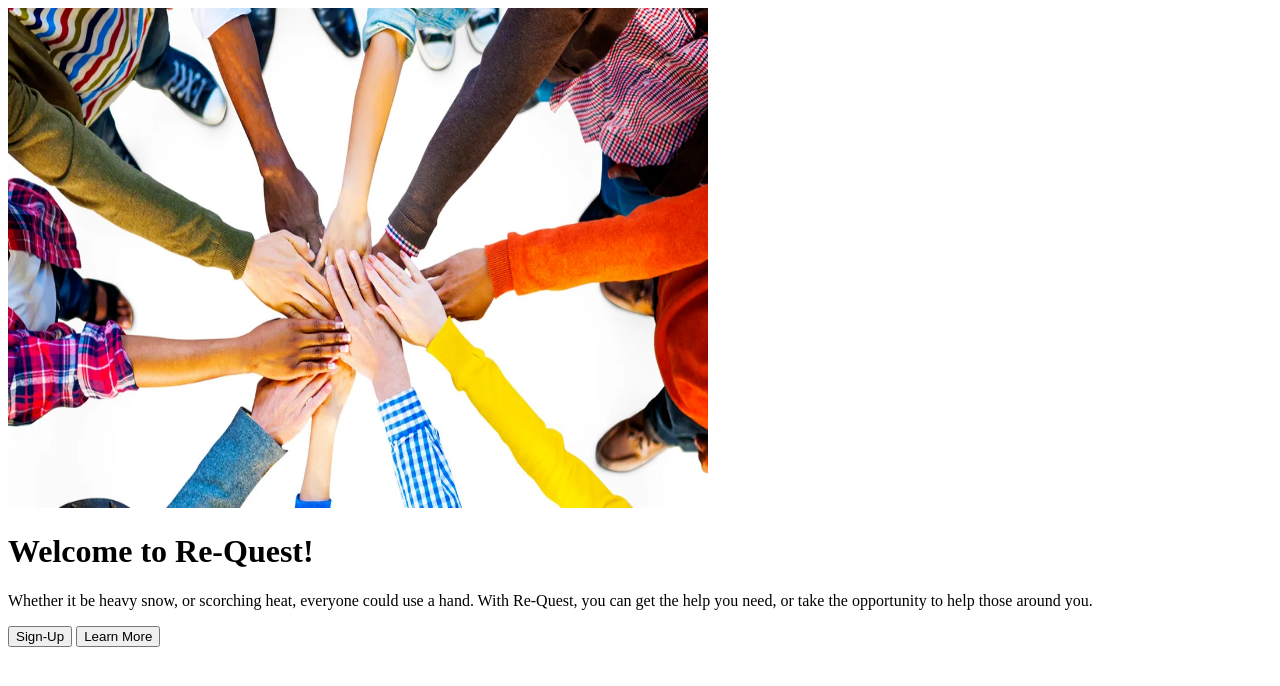
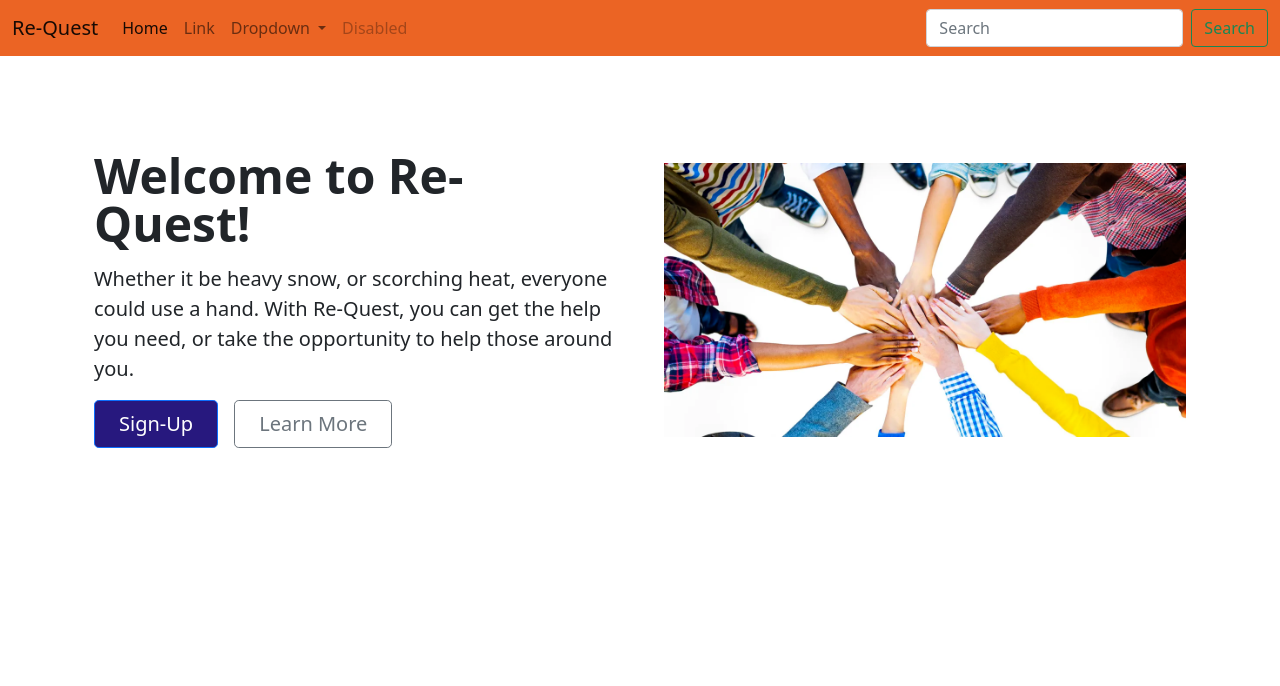
Before and after one commit to DTMcrae/1800_202310_BBY29, a plain HTML site: page index.html in a window 1280 px wide. Drawn offline with nearby package versions, Linux system fonts and the light colour scheme.

Commit message:
Add Navbar

```diff
--- a/index.html
+++ b/index.html
@@ -10,12 +10,14 @@
     <meta name="viewport" content="width=device-width, initial-scale=1">
 
     <!-- Bootstrap Library CSS CDN go here -->
+    <link href="https://cdn.jsdelivr.net/npm/bootstrap@5.1.3/dist/css/bootstrap.min.css" rel="stylesheet" integrity="sha384-1BmE4kWBq78iYhFldvKuhfTAU6auU8tT94WrHftjDbrCEXSU1oBoqyl2QvZ6jIW3" crossorigin="anonymous">
     <!-- Boostrap Library JS CDN  go here -->
+    <script src="https://cdn.jsdelivr.net/npm/bootstrap@5.1.3/dist/js/bootstrap.bundle.min.js" integrity="sha384-ka7Sk0Gln4gmtz2MlQnikT1wXgYsOg+OMhuP+IlRH9sENBO0LRn5q+8nbTov4+1p" crossorigin="anonymous"></script>
 
     <!-- Other libraries go here -->
 
     <!-- Link to styles of your own -->
-    <!-- <link rel="stylesheet" href="./styles/style.css"> -->
+    <link rel="stylesheet" href="./styles/style.css">
 
 </head>
 
@@ -24,6 +26,43 @@
     <!------------------------------>
     <!-- Your HTML Layout go here -->
     <!------------------------------>
+    <nav class="navbar navbar-expand-lg navbar-light bg-light">
+      <div class="container-fluid">
+        <a class="navbar-brand" href="#">Re-Quest</a>
+        <button class="navbar-toggler" type="button" data-bs-toggle="collapse" data-bs-target="#navbarSupportedContent" aria-controls="navbarSupportedContent" aria-expanded="false" aria-label="Toggle navigation">
+          <span class="navbar-toggler-icon"></span>
+        </button>
+        <div class="collapse navbar-collapse" id="navbarSupportedContent">
+          <ul class="navbar-nav me-auto mb-2 mb-lg-0">
+            <li class="nav-item">
+              <a class="nav-link active" aria-current="page" href="#">Home</a>
+            </li>
+            <li class="nav-item">
+              <a class="nav-link" href="#">Link</a>
+            </li>
+            <li class="nav-item dropdown">
+              <a class="nav-link dropdown-toggle" href="#" id="navbarDropdown" role="button" data-bs-toggle="dropdown" aria-expanded="false">
+                Dropdown
+              </a>
+              <ul class="dropdown-menu" aria-labelledby="navbarDropdown">
+                <li><a class="dropdown-item" href="#">Action</a></li>
+                <li><a class="dropdown-item" href="#">Another action</a></li>
+                <li><hr class="dropdown-divider"></li>
+                <li><a class="dropdown-item" href="#">Something else here</a></li>
+              </ul>
+            </li>
+            <li class="nav-item">
+              <a class="nav-link disabled" href="#" tabindex="-1" aria-disabled="true">Disabled</a>
+            </li>
+          </ul>
+          <form class="d-flex">
+            <input class="form-control me-2" type="search" placeholder="Search" aria-label="Search">
+            <button class="btn btn-outline-success" type="submit">Search</button>
+          </form>
+        </div>
+      </div>
+    </nav>
+
       <div class="container col-xxl-8 px-4 py-5">
         <div class="row flex-lg-row-reverse align-items-center g-5 py-5">
           <div class="col-10 col-sm-8 col-lg-6">
--- a/styles/style.css
+++ b/styles/style.css
@@ -1,4 +1,19 @@
 /* Call To Action Buttons */
+:root {
+  --color-primary: #EB6424;
+  --color-secondary: #FA9500;
+
+  --color-darkblue: #27187E;
+}
+/* Nav bar */
+.navbar.bg-light {
+  background-color: var(--color-primary) !important;
+}
+.navbar-brand {
+  color: #FFF;
+}
+
+/* buttons */
 .btn-primary {
   background-color: #27187E;
 }
```
